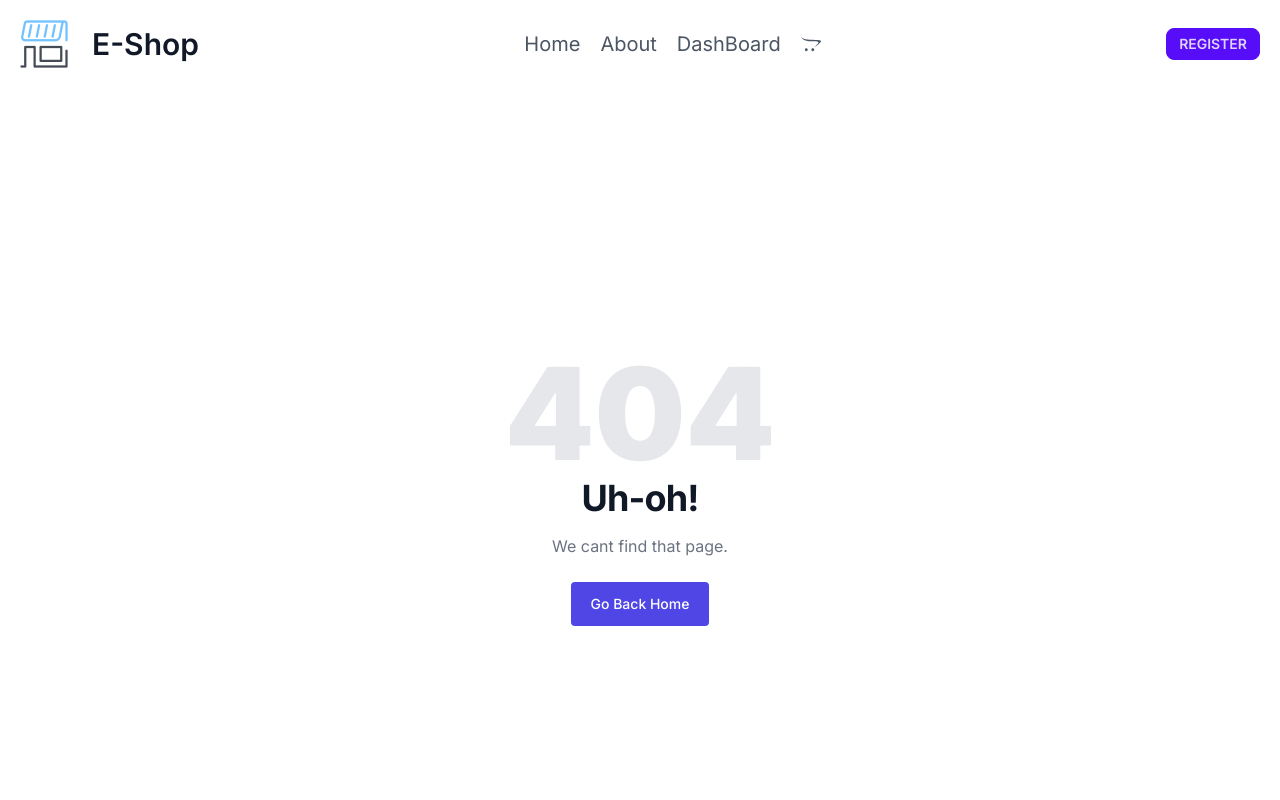
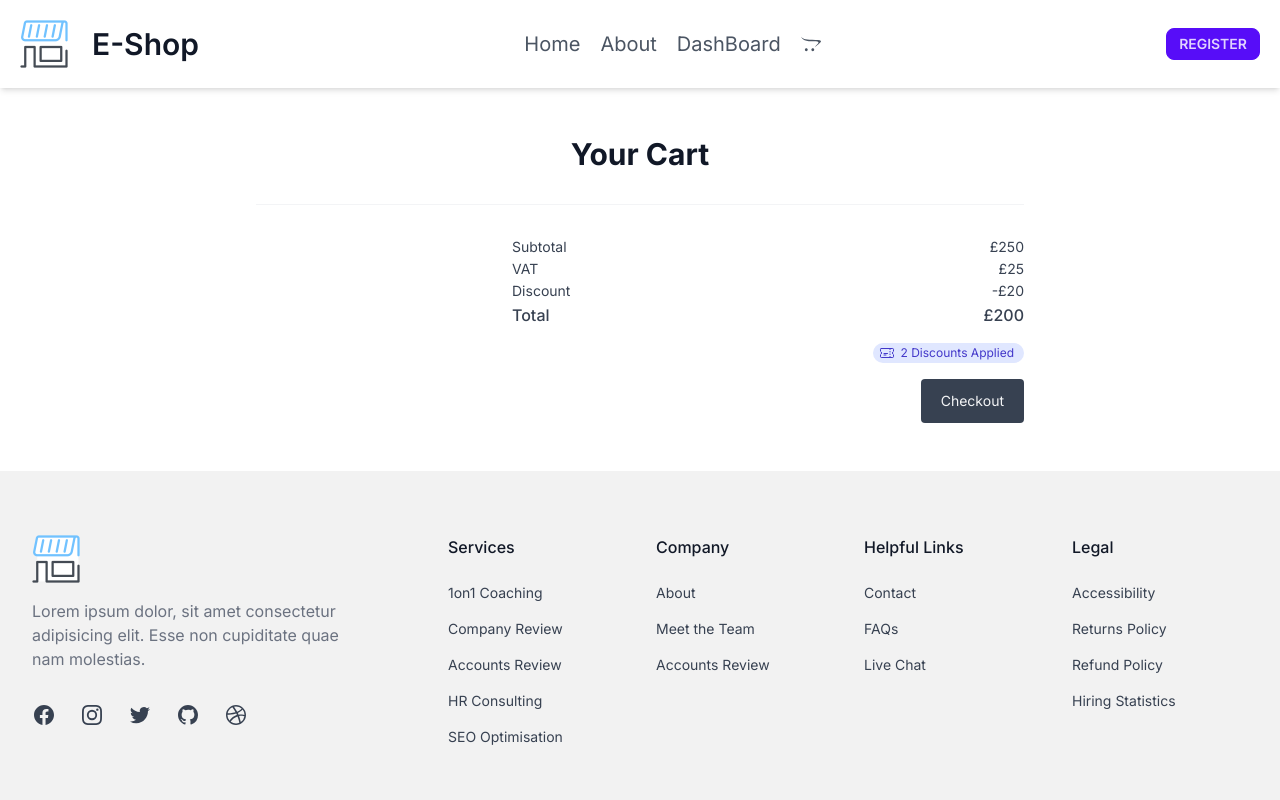
Before and after one commit to rofikul-resan/e-shop-task, a Next.js app: page /cart in a window 1280 px wide. Before the commit this address had no page. Shown: the top 800 px of the page. Built offline with nearby package versions, Linux system fonts and the light colour scheme.

Commit message:
add cart view page

```diff
--- /dev/null
+++ b/src/app/cart/CartItem.jsx
@@ -0,0 +1,37 @@
+import Image from "next/image";
+import React from "react";
+import { AiOutlineDelete } from "react-icons/ai";
+
+const CartItem = ({ product }) => {
+  return (
+    <div className="flex items-center bg-base-200 gap-4">
+      <Image
+        loading="lazy"
+        src={product?.image}
+        height={64}
+        width={64}
+        alt="product"
+        className="h-16 w-16 rounded object-cover"
+      />
+
+      <div>
+        <h3 className="text-sm text-gray-900">{product?.name}</h3>
+
+        <dl className="mt-0.5 space-y-px text-[10px] text-gray-600">
+          <div>
+            <dt className="inline">Price:</dt>
+            <dd className="inline">{product?.price}</dd>
+          </div>
+        </dl>
+      </div>
+
+      <div className="flex flex-1 items-center justify-end gap-2">
+        <button className="text-gray-600 transition hover:text-red-600 btn btn-ghost mr-4">
+          <AiOutlineDelete className="text-xl" />
+        </button>
+      </div>
+    </div>
+  );
+};
+
+export default CartItem;
--- /dev/null
+++ b/src/app/cart/page.jsx
@@ -0,0 +1,91 @@
+"use client";
+import React from "react";
+import { useSelector } from "react-redux";
+import CartItem from "./CartItem";
+
+const Cart = () => {
+  const cartDate = useSelector((state) => state.cart);
+  return (
+    <section>
+      <div className="mx-auto max-w-screen-xl px-4 py-8 sm:px-6 sm:py-12 lg:px-8">
+        <div className="mx-auto max-w-3xl">
+          <header className="text-center">
+            <h1 className="text-xl font-bold text-gray-900 sm:text-3xl">
+              Your Cart
+            </h1>
+          </header>
+
+          <div className="mt-8">
+            <ul className="space-y-4">
+              {cartDate.map((product) => (
+                <li key={product.orderId}>
+                  <CartItem product={product} />
+                </li>
+              ))}
+            </ul>
+
+            <div className="mt-8 flex justify-end border-t border-gray-100 pt-8">
+              <div className="w-screen max-w-lg space-y-4">
+                <dl className="space-y-0.5 text-sm text-gray-700">
+                  <div className="flex justify-between">
+                    <dt>Subtotal</dt>
+                    <dd>£250</dd>
+                  </div>
+
+                  <div className="flex justify-between">
+                    <dt>VAT</dt>
+                    <dd>£25</dd>
+                  </div>
+
+                  <div className="flex justify-between">
+                    <dt>Discount</dt>
+                    <dd>-£20</dd>
+                  </div>
+
+                  <div className="flex justify-between !text-base font-medium">
+                    <dt>Total</dt>
+                    <dd>£200</dd>
+                  </div>
+                </dl>
+
+                <div className="flex justify-end">
+                  <span className="inline-flex items-center justify-center rounded-full bg-indigo-100 px-2.5 py-0.5 text-indigo-700">
+                    <svg
+                      xmlns="http://www.w3.org/2000/svg"
+                      fill="none"
+                      viewBox="0 0 24 24"
+                      strokeWidth="1.5"
+                      stroke="currentColor"
+                      className="-ms-1 me-1.5 h-4 w-4"
+                    >
+                      <path
+                        strokeLinecap="round"
+                        strokeLinejoin="round"
+                        d="M16.5 6v.75m0 3v.75m0 3v.75m0 3V18m-9-5.25h5.25M7.5 15h3M3.375 5.25c-.621 0-1.125.504-1.125 1.125v3.026a2.999 2.999 0 010 5.198v3.026c0 .621.504 1.125 1.125 1.125h17.25c.621 0 1.125-.504 1.125-1.125v-3.026a2.999 2.999 0 010-5.198V6.375c0-.621-.504-1.125-1.125-1.125H3.375z"
+                      />
+                    </svg>
+
+                    <p className="whitespace-nowrap text-xs">
+                      2 Discounts Applied
+                    </p>
+                  </span>
+                </div>
+
+                <div className="flex justify-end">
+                  <a
+                    href="#"
+                    className="block rounded bg-gray-700 px-5 py-3 text-sm text-gray-100 transition hover:bg-gray-600"
+                  >
+                    Checkout
+                  </a>
+                </div>
+              </div>
+            </div>
+          </div>
+        </div>
+      </div>
+    </section>
+  );
+};
+
+export default Cart;
--- a/src/app/product/[productId]/page.jsx
+++ b/src/app/product/[productId]/page.jsx
@@ -26,6 +26,14 @@ const ProductView = ({ params }) => {
       });
   }, [id]);
   const { name, image, rating, price } = product;
+  const addCart = () => {
+    const orderId = Math.random().toString(36).slice(2);
+    const orderProduct = {
+      ...product,
+      orderId,
+    };
+    dispatch(addToCart(orderProduct));
+  };
   return (
     <>
       {loading ? (
@@ -164,10 +172,7 @@ const ProductView = ({ params }) => {
                   <span class="title-font font-medium text-2xl text-gray-900">
                     $ {price}
                   </span>
-                  <button
-                    onClick={() => dispatch(addToCart(product))}
-                    class="btn btn-primary btn-sm"
-                  >
+                  <button onClick={addCart} class="btn btn-primary btn-sm">
                     Add to Cart
                   </button>
                 </div>
--- a/src/components/ItemCard.jsx
+++ b/src/components/ItemCard.jsx
@@ -1,9 +1,20 @@
+import { addToCart } from "@/RTK-state/Sclice/cartSlice";
 import Image from "next/image";
 import Link from "next/link";
 import React from "react";
+import { useDispatch } from "react-redux";
 
 const ItemCard = ({ product }) => {
+  const dispatch = useDispatch();
   const { name, price, details, image, id } = product;
+  const addCart = () => {
+    const orderId = Math.random().toString(36).slice(2);
+    const orderProduct = {
+      ...product,
+      orderId,
+    };
+    dispatch(addToCart(orderProduct));
+  };
   return (
     <div className="card card-compact h-full w-full bg-base-200 shadow-xl">
       <figure className="h-64">
@@ -26,6 +37,9 @@ const ItemCard = ({ product }) => {
           <Link href={`/product/${id}`} className="btn btn-primary">
             Buy Now
           </Link>
+          <button onClick={addCart} class="btn btn-success  ml-2">
+            Add to Cart
+          </button>
         </div>
       </div>
     </div>
--- a/src/components/Navbar.jsx
+++ b/src/components/Navbar.jsx
@@ -35,7 +35,7 @@ const Navbar = () => {
             <Link href={"/"} className="mr-5 hover:text-gray-900">
               DashBoard
             </Link>
-            <Link href={"/"} className="mr-5 hover:text-gray-900">
+            <Link href={"/cart"} className="mr-5 hover:text-gray-900">
               <div className="relative">
                 <FaOpencart />
                 {cartAmount > 0 && (
```
